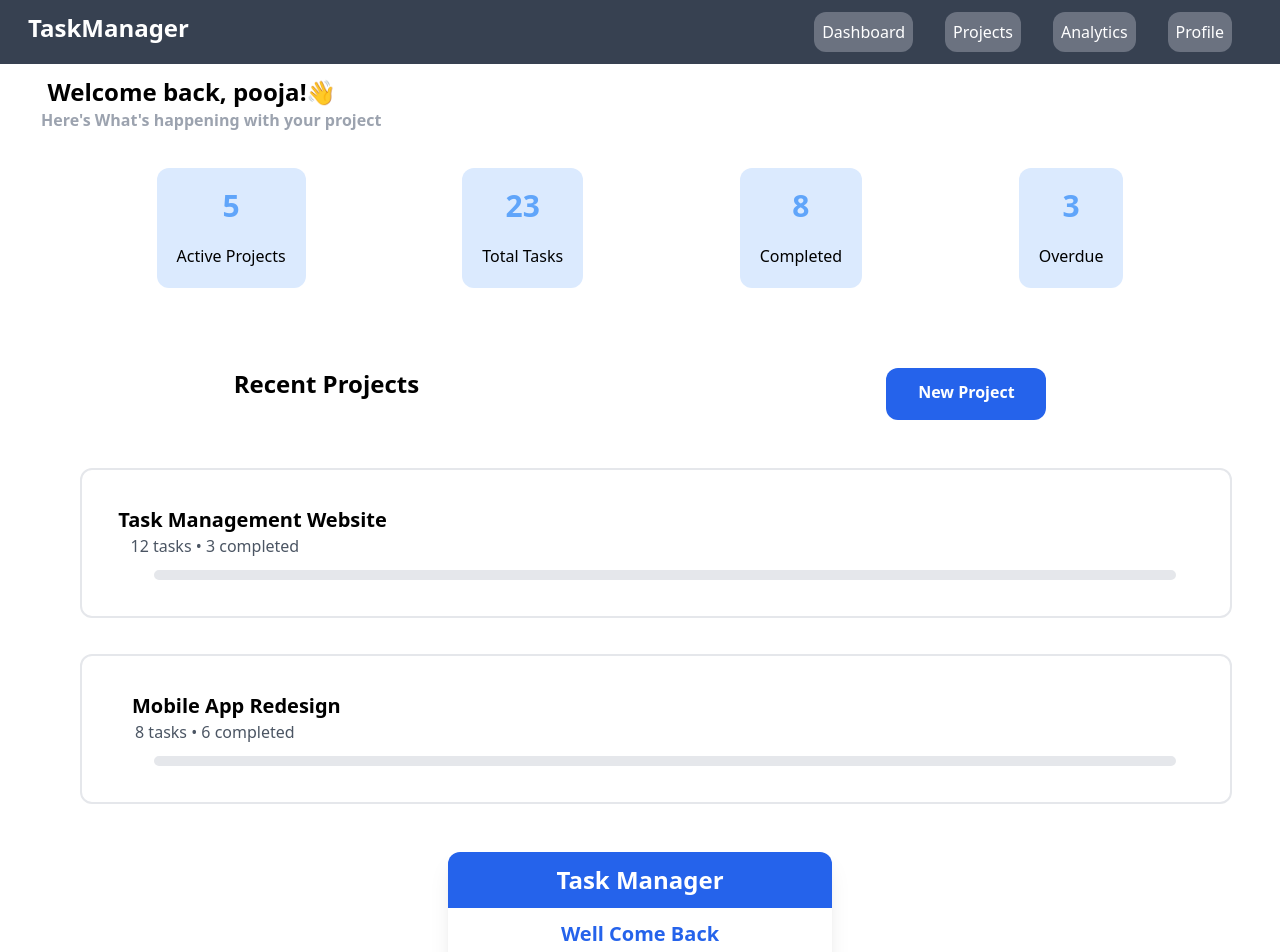
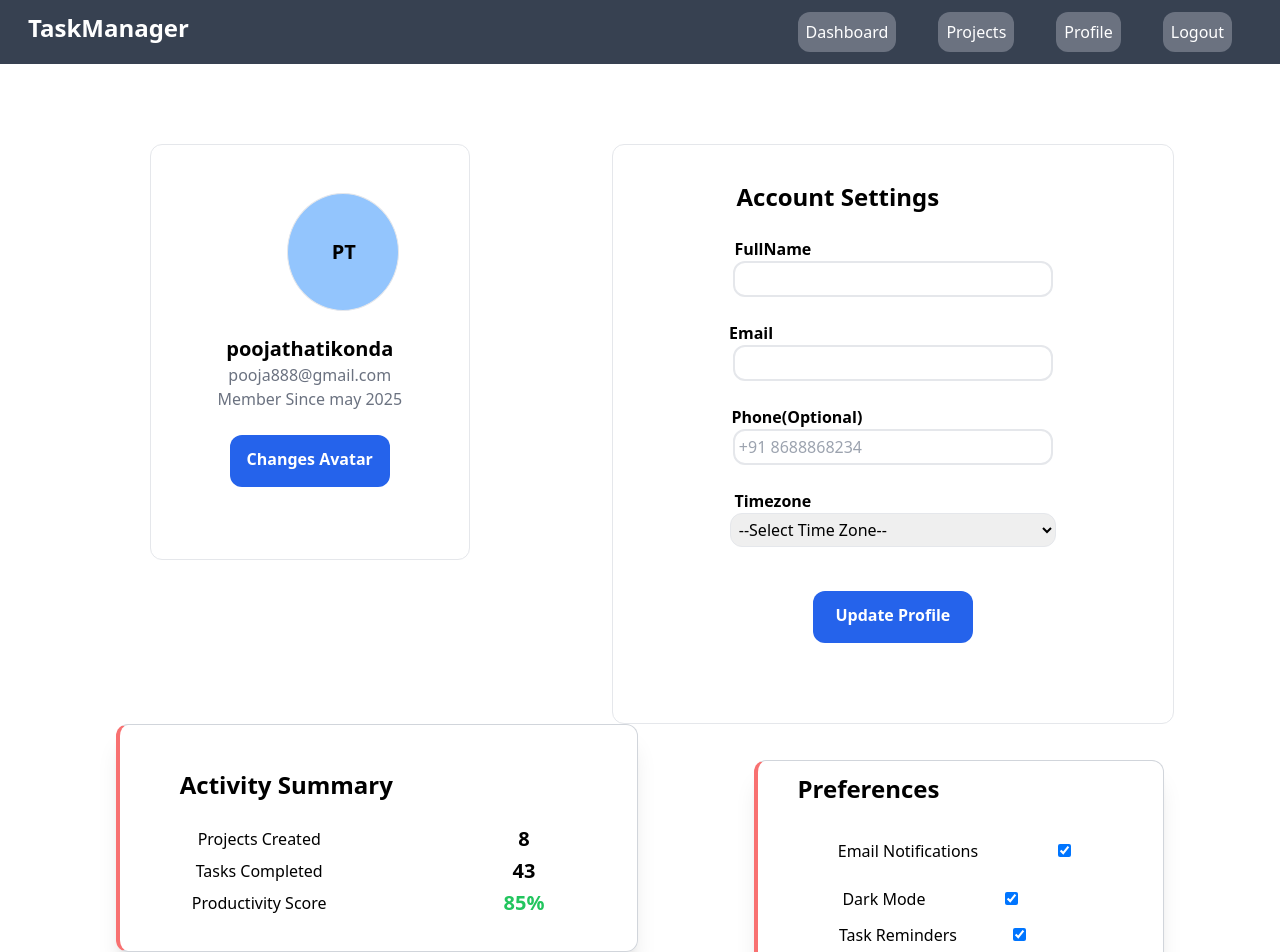
Before and after one commit to tech-blackboard/deployable-full-stack-app, a React (Create React App) app: page / in a window 1280 px wide. Shown: the top 952 px of the page. Built offline with nearby package versions, Linux system fonts and the light colour scheme.

Commit message:
Add  tailwindcss

```diff
--- a/package.json
+++ b/package.json
@@ -10,6 +10,8 @@
     "@types/node": "^24.7.2",
     "@types/react": "^19.2.2",
     "@types/react-dom": "^19.2.1",
+    "lucide": "^0.545.0",
+    "lucide-react": "^0.545.0",
     "react": "^19.1.1",
     "react-dom": "^19.1.1",
     "react-router-dom": "^7.9.1",
--- a/src/App.js
+++ b/src/App.js
@@ -4,11 +4,11 @@ import { Route } from 'react-router-dom';
 import Register from './Componenets/Register';
 import { ToastContainer } from "react-toastify";
 import ProjectView from './Componenets/ProjectView';
-import Login from './Componenets/Login';
- import DashBoard from './Componenets/DashBoard';
-// import TaskListView from './Componenets/TaskListView';
+// import Login from './Componenets/Login';
+//  import DashBoard from './Componenets/DashBoard';
+import TaskListView from './Componenets/TaskListView';
 //  import EditTask from './Componenets/EditTask'
-//  import UserProfile from './Componenets/UserProfile'
+ import UserProfile from './Componenets/UserProfile'
 import "react-toastify/dist/ReactToastify.css";
 // import CreateNewProject from './Componenets/CreateNewProject';
 //  import ErrorLoadingStates from './Componenets/ErrorLoadingStates'
@@ -33,28 +33,28 @@ function App() {
      {/* <DashBoard/>   */}
        {/* <EditTask/>  */}
     {/* <ErrorLoadingStates/>  */}
-    <UserContext.Provider value="pooja">
+    {/* <UserContext.Provider value="pooja"> */}
     {/* <ProjectView/> */}
-      <DashBoard/>
-    </UserContext.Provider>
+      {/* <DashBoard/>   */}
+    {/* </UserContext.Provider>   */}
       {/* <Register/>
        <Login/>    */}
-     {/* <UserProfile/>   */}
+     <UserProfile/>
     {/* <TaskListView/>   */}
     {/* <AnalyticsDashboard/>    */}
       {/* <CreateNewProject/> */}
 
 
 
-      <Routes>
+      {/* <Routes>
          <Route path='/' element={ <Login/>}/>
         <Route path='/Login' element={ <Login/>}/>
-         <Route path='/Register' element={<Register/>}/>
+         <Route path='/Register' element={<Register/>}/>  */}
          {/* <Route path='/Dashboard' element={<DashBoard/>}/> */}
 
 
-
-      </Routes>
+{/*
+      </Routes>  */}
     </div>
   );
 }
--- a/src/Componenets/EditTask.tsx
+++ b/src/Componenets/EditTask.tsx
@@ -39,7 +39,7 @@ export default function EditTask() {
             <div className='flex gap-7 justify-center mt-9'>
                 <ButtonComponent className="bg-gray-600 hover:bg-gray-700  w-[110%] " name="Cancel" />
                 <ButtonComponent className="bg-red-600 hover:bg-red-700  w-[110%]" name="Delete" />
-                <ButtonComponent className="bg-blue-600 hover:bg-blue-700   w-[100%]" name="Save Changes" />
+                <ButtonComponent className="bg-blue-600 hover:bg-blue-700   w-[100%] " name="Save Changes" />
             </div>
         </div>
     )
--- a/src/Componenets/InputComponent.tsx
+++ b/src/Componenets/InputComponent.tsx
@@ -18,7 +18,7 @@ export default function InputComponent({ className, name, inputmode, inputType,
     return (
         <div>
 
-            <input className={className = "border-2 border-black-300 p-1 w-80 rounded-xl bg-white"} name={name} inputMode={inputmode} type={inputType} value={inputValue} placeholder={placeholder} id={inputId} pattern={pattern} onChange={inputOnChange} style={style} required={required} />
+            <input className={className = "border-2 border-black-300 p-1 w-80 rounded-xl bg-white "} name={name} inputMode={inputmode} type={inputType} value={inputValue} placeholder={placeholder} id={inputId} pattern={pattern} onChange={inputOnChange} style={style} required={required} />
 
 
         </div>
--- a/src/Componenets/ProjectView.tsx
+++ b/src/Componenets/ProjectView.tsx
@@ -1,63 +1,84 @@
 import './ProjectView.css';
+import { Search } from 'lucide-react';
+import HeaderComponent from './HeaderComponent';
+import InputComponent from './InputComponent';
+import ButtonComponent from './ButtonComponent'
 
 export default function ProjectView() {
-
+    const divStylepara = "text-gray-500 mr-[49px]"
+    const high = "text-white mr-[80%] border w-11   rounded-xl mt-1 bg-orange-400  ";
+    const divStyle = `group border border-l-4 border-l-red-400 border-gray-300 bg-white-300  p-8 rounded-xl shadow-xl cursor-pointer hover:bg-white-600 hover:font-semibold `
     return (
         <div>
-            <h1> hello {user}</h1>
-            <div className="nav">
-                <h2>← Back to Dashboard</h2>
-                <nav>
-                    <a href='/EditProfile'>Edit Profile</a>
-                    <a href="/project">sittings</a>
-                </nav>
+            <div className="flex justify-between  bg-gray-700 content-around">
+                <h2 className='text-2xl text-white ml-4   p-3  font-bold'>← Back to Dashboard</h2>
+
+                <HeaderComponent EditProfile="Edit Profile" sittings="sittings" />
+
             </div>
-            <h2 className="Taskmanagement">Task Management Website</h2>
-            <p id="p">Front development project with Rect and Node.js</p><br></br>
-            <input style={{ width: "78%", marginLeft: "10px" }} type="text" placeholder="Search task...." /><br></br><br></br>
-            <select style={{ width: "80%", borderRadius: "10px", margin: "10px", marginLeft: "30px" }}>
+            <h2 className=" text-2xl font-bold mt-3 mr-[70%]">Task Management Website</h2>
+            <span className="text-2xs  text-gray-400 font-bold mt-3 mr-[65%]  ">Front development project with Rect and Node.js</span><br></br>
+            {/* Search Bar */}
+            <div className="flex justify-evenly ">
+                <div className="  relative mt-9 ">
+                    <Search className="absolute right-2 top-2 -translate-y-1/ text-gray-400 w-5 h-5 " />
+                    <InputComponent
+                        inputType="text"
+                        placeholder="Search task...."
+                        className="pl-12 w-full border border-gray-300 ml-[30%] py-2 rounded-full focus:outline-none focus:ring-2 focus:ring-blue-400"
+                    />
+                </div>
+                <div>
+
+
+                    <select className=' mt-9 border w-[80%] p-1 mr-44  border-gray-300 rounded-xl'>
                         <option>All Task</option>
                         <option>To Do</option>
                         <option>In Progress</option>
                         <option>Complete</option>
-            </select><br></br><br></br>
-            <select style={{ width: "80%", borderRadius: "10px", margin: "10px", marginLeft: "30px" }}>
+                    </select> </div>
+                <div>
+                    <select className=' mt-9 mr-44 border border-gray-300 rounded-xl p-1 w-[80%] mb-9 ' >
                         <option>All Priority </option>
                         <option>High </option>
                         <option>Medium</option>
                         <option>Low</option>
-            </select>
-            <br></br>
-            <button className="addtask">+Add Task</button>
+                    </select></div>
+            </div>
+            <ButtonComponent className=" mr-16 mt-9  bg-blue-600 hover:bg-blue-700 " name="+ Add Task" />
             <br></br><br></br>
-            <div className="tasklisting">
-                <p style={{ color: "red" }}>To Do(5)</p>
-                <p style={{ color: "orange" }}>In Progress</p>
-                <p style={{ color: "green" }}>Complete(4)</p>
+            <div className="flex justify-around mb-9">
+                <p className='text-red-600 font-semibold'>To Do(5)</p>
+                <p className='text-orange-600 font-semibold'>In Progress</p>
+                <p className='text-green-600 font-semibold'>Complete(4)</p>
             </div>
 
-            <div className="task">
-                <div className="tasklists">
-                    <h5 style={{ color: " rgba(120, 120, 254, 1)", fontSize: "20px", fontWeight: "bolder", fontFamily: "Times New Roman", marginRight: "0%" }}>Setup Aythentication</h5>
-                    <p id="due">Due: Tomorrow</p>
-                    <h6 className="high"> High</h6>
+            <div className="flex flex-wrap justify-around">
+                <div className={divStyle}>
+                    <h5 className="text-blue-500 font-semibold text-xl group-hover:text-blue-700">Setup Aythentication</h5>
+                    <p className="text-gray-500 mr-[80px]">Due: Tomorrow</p>
+                    <h6 className={high}> High</h6>
 
                 </div>
-                <div className="tasklists"><h5 style={{ color: " rgba(120, 120, 254, 1)", marginRight: "0%", fontWeight: "bolder", fontSize: "20px", fontFamily: "Times New Roman" }}>API Integration</h5>
-                    <p id="due">Due: Friday</p>
-                    <h6 className="high"> High</h6>
+                <div className={divStyle}>
+                    <h5 className="text-blue-500 font-semibold text-xl group-hover:text-blue-700">API Integration</h5>
+                    <p className={divStylepara}>Due: Friday</p>
+                    <h6 className={high}> High</h6>
                 </div>
-                <div className="tasklists">
-                    <h5 style={{ color: " rgba(120, 120, 254, 1)", fontWeight: "bolder", marginRight: "0%", fontSize: "20px", fontFamily: "Times New Roman" }}>ProjectSetUp</h5>
-                    <p id="due">Complete: yesterday</p>
+                <div className={divStyle}>
+                    <h5 className="text-blue-500 font-semibold text-xl group-hover:text-blue-700">ProjectSetUp</h5>
+                    <p className="text-gray-500">Complete: yesterday</p>
                 </div>
 
-                <div className="tasklists">
-                    <h5 style={{ color: " rgba(120, 120, 254, 1)", fontSize: "20px", marginRight: "0%", fontWeight: "bolder", fontFamily: "Times New Roman" }}>Design Homepage </h5>
-                    <p id="due">Due: Next Week</p>
-                    <h6 className="high"> Medium</h6>
+                <div className="group border border-l-4 border-l-orange-400 border-gray-300 bg-white-300  p-8 rounded-xl shadow-xl cursor-pointer hover:bg-white-600 hover:font-semibold">
+                    <h5 className="text-blue-500  font-semibold text-xl group-hover:text-blue-700">Design Homepage </h5>
+                    <p className={divStylepara}>Due: Next Week</p>
+                    <h6 className="text-white mr-[60%]  border rounded-xl mt-1 bg-red-500 "> Medium</h6>
                 </div>
+
             </div>
         </div>
     )
-}
+}//<button class="bg-blue-500 transition delay-150 duration-300 ease-in-out hover:-translate-y-1 hover:scale-110 hover:bg-indigo-500 ...">
+//   Save Changes
+// </button>
--- a/src/Componenets/TaskListView.css
+++ b/src/Componenets/TaskListView.css
@@ -17,7 +17,7 @@ a {
 }
 
 h2 {
-    color: white;
+    /* color: white; */
     margin-right: 190px;
 
 }
--- a/src/Componenets/UserProfile.tsx
+++ b/src/Componenets/UserProfile.tsx
@@ -1,90 +1,91 @@
-import InputComponent from './InputComponent'
-import './UserProfile.css'
-export default function UserProfile(){
-return(
+import InputComponent from './InputComponent';
+import './UserProfile.css';
+import HeaderComponent from './HeaderComponent';
+import ButtonComponent from './ButtonComponent';
+export default function UserProfile() {
+  return (
     <div className="UserProfile">
-        <div className="UserNav">
-        <h1>TaskManager</h1>
-        <nav className="navs">
-            <a href="Dashboard">Dashboard</a>
-            <a href="Projects">Projects</a>
-            <a href="Profile">Profile</a>
-            <a href="Logout">Logout</a>
-        </nav>
+      <div className="flex justify-between  bg-gray-700 content-aroun">
+        <h1 className='text-2xl text-white ml-4   p-3  font-bold'>TaskManager</h1>
+        <HeaderComponent
+          Dashboard="Dashboard"
+          Projects="Projects"
+          Analytics="Profile"
+          Profile="Logout" />
       </div>
 
- <div className="userbody">
-    <div className="avatar">
-        <div className="PT">
-           <h4>PT</h4>
+      <div className="flex flex-wrap justify-evenly">
+        <div className="border rounded-xl h mb-5 p-9 mt-20 ml-11 w-[25%] h-[50%]">
+          <div className="border rounded-[50%] h-38 w-28 bg-blue-300 p-3 mt-3 ml-[100px]">
+            <h4 className="text-xl font-semibold p-8">PT</h4>
           </div><br></br>
-     <span style={{fontSize:"18px",fontWeight:"bold"}}>poojathatikonda</span><br></br>
-     <span style={{color:"gray",fontSize:"17px",fontWeight:"lighter"}}>pooja888@gmail.com</span><br></br>
-     <span  style={{color:"gray",fontSize:"16px",fontWeight:"lighter"}}>Member Since may 2025</span><br></br>
-     <button className="ChangeAvatar">Change Avatar</button>
+          <span className=" text-xl font-bold mt-3  ">poojathatikonda</span><br></br>
+          <span className=" text-3xm text-gray-500 mt-3 mb-0 ">pooja888@gmail.com</span><br></br>
+          <span className=" text-xm  text-gray-500 mt-0 ">Member Since may 2025</span><br></br>
+          <ButtonComponent className="bg-blue-600 hover:bg-blue-700 mt-6 mb-9 " name=" Changes Avatar" />
         </div>
- <div className="AccountSettings">
-    <h2>Account Settings</h2>
-    <label style={{marginRight:"58%"}}>FullName</label>
-    <InputComponent inputType='text' />
-    <label  style={{marginRight:"65%"}}>Email</label>
-    <InputComponent inputType='email'/>
-    <label style={{marginRight:"48%"}}>Phone(Optional)</label>
-    <InputComponent inputType="tel"   inputmode="numeric" placeholder="+91 8688868234" pattern="[0-9]{10}" required/>
-    <label  style={{marginRight:"58%"}}>Timezone</label>
-    <select name="timezone" required style={{width:"480px", borderRadius:"9px",marginTop:"10px" ,height:"34px"}}>
+        <div className="mt-20 border rounded-xl p-11 pt-0 ml-9">
+          <h2 className='text-2xl  text-black-300  ml-20 font-bold mt-9'>Account Settings</h2><br></br>
+          <label className="mr-60 text-9xm font-semibold mb-5">FullName</label>
+          <InputComponent inputType='text' /><br></br>
+          <label className="mr-[60%] text-9xm font-semibold mt-9">Email</label>
+          <InputComponent inputType='email' /><br></br>
+          <label className="mr-48 text-9xm font-semibold">Phone(Optional)</label>
+          <InputComponent inputType="tel" inputmode="numeric" placeholder="+91 8688868234" pattern="[0-9]{10}" required /><br></br>
+          <label className=" text-9xm font-semibold mr-60  mb-5">Timezone</label><br></br>
+          <select name="timezone" required className="p-1 w-[69%] text-9xm  border rounded-xl mb-5"><br></br>
             <option value="" selected disabled>--Select Time Zone--</option>
             <option value="Asia/Kolkata">(GMT+05:30) Asia/Kolkata</option>
             <option value="America/New_York">(GMT-05:00) America/New_York</option>
             <option value="Europe/London">(GMT+00:00) Europe/London</option>
-    </select>
-    <button className="UpdateProfile">Update Profile</button>
+          </select><br></br>
+          <ButtonComponent className="bg-blue-600 hover:bg-blue-700 mt-6 mb-9 " name="Update Profile" />
         </div>
- <div className="ActivitySummary">
-    <p>Activity Summary</p>
-    <table>
-      <tbody>
+        <div className="border border-l-4 border-l-red-400 border-gray-300 bg-white-300 mb-20  p-8 rounded-xl shadow-xl cursor-pointer">
+          <p className="text-2xl text-black-300 ml-4   p-3  font-bold">Activity Summary</p>
+          <table className=' ml-9'>
+            <tbody className="">
               <tr>
-        <td style={{marginRight:"60px"}}>Projects Created</td>
-         <td style={{color:"black",fontWeight:"bold"}}>8</td>
+                <td className=' p-1 pr-44  text-2xm '>Projects Created</td>
+                <td className=" text-xl  font-semibold">8</td>
               </tr>
               <tr>
-        <td  style={{marginRight:"50px"}} >Tasks Completed</td>
-        <td style={{color:"black",fontWeight:"bold"}}>43</td>
+                <td className=' p-1 pr-44 text-2xm '>Tasks Completed</td>
+                <td className=" text-xl  font-semibold">43</td>
               </tr>
               <tr>
-        <td style={{marginRight:"20px"}}>Productivity Score</td>
-         <td style={{color:"green",fontWeight:"bold"}}>85%</td>
+                <td className=' p-1 pr-44  text-2xm '>Productivity Score</td>
+                <td className=" text-xl text-green-500 font-semibold" >85%</td>
               </tr>
             </tbody>
           </table>
         </div>
- <div className="Preferences">
-    <p>Preferences</p>
-    <div className="checkbox">
+        <div className="border border-l-4 border-l-red-400 border-gray-300 bg-white-300 mt-9  rounded-xl shadow-xl cursor-pointer">
+          <p className="text-2xl text-black-300 ml-4   p-3  font-bold">Preferences</p>
+          <div className="pl-20 p-3">
             <span>Email Notifications</span>
-      <label className="switch">
+            <label className="p-20">
               <input type="checkbox" defaultChecked />
               <span className="slider"></span>
             </label>
           </div>
-      <div className="checkbox">
+          <div className="pl-8 p-3">
             <span>Dark Mode</span>
-       <label className="switch">
+            <label className="p-20 relative ">
               <input type="checkbox" defaultChecked />
               <span className="slider"></span>
             </label>
           </div>
           <div className="checkbox">
             <span>Task Reminders</span>
-     <label className="switch">
+            <label className="p-14 w-11">
               <input type="checkbox" defaultChecked />
-     <span className="slider"></span>
+              <span className="adsolute top-0 left-0 right-0 bg-gray-500 rounded-xl transition-2s delay-200 "></span>
             </label>
           </div>
 
         </div>
       </div>
- </div>
+    </div >
   )
 }
```
Also changed, not shown: src/Componenets/HeaderComponent.tsx (+18 -16 lines), src/Componenets/TaskListView.tsx (+16 -16 lines), src/Componenets/UserProfile.css (+16 -16 lines), 1 other file (tests, documents, lock files or other folders). Lines whose indentation alone changed are shown as unchanged.
